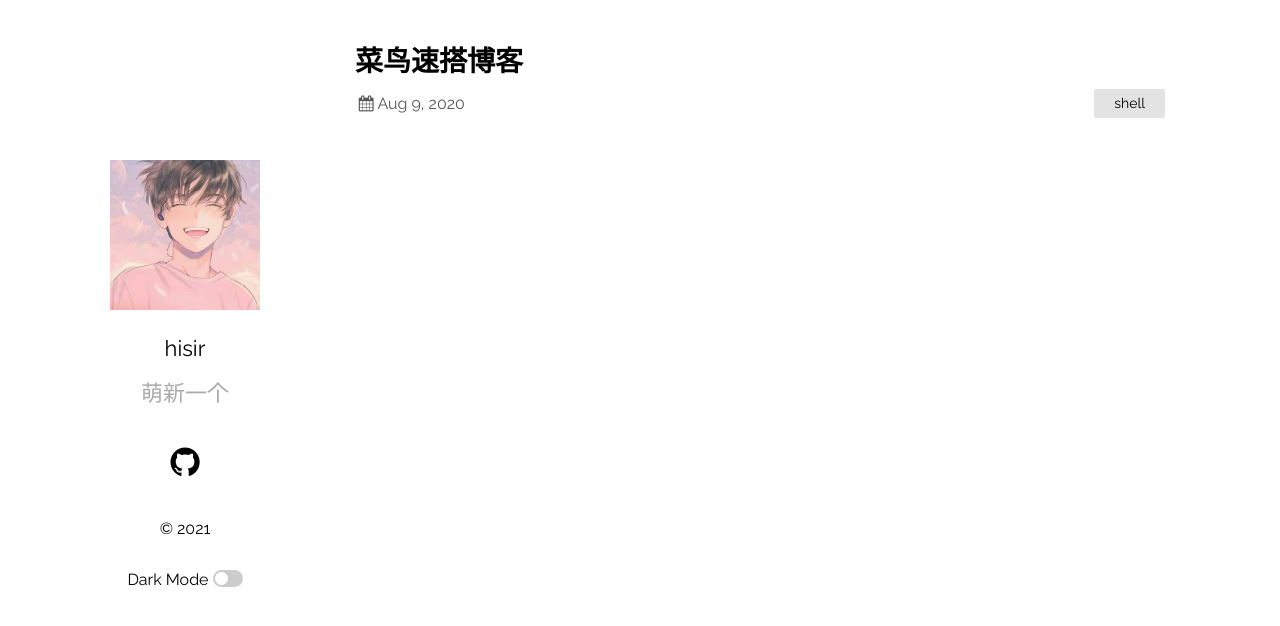
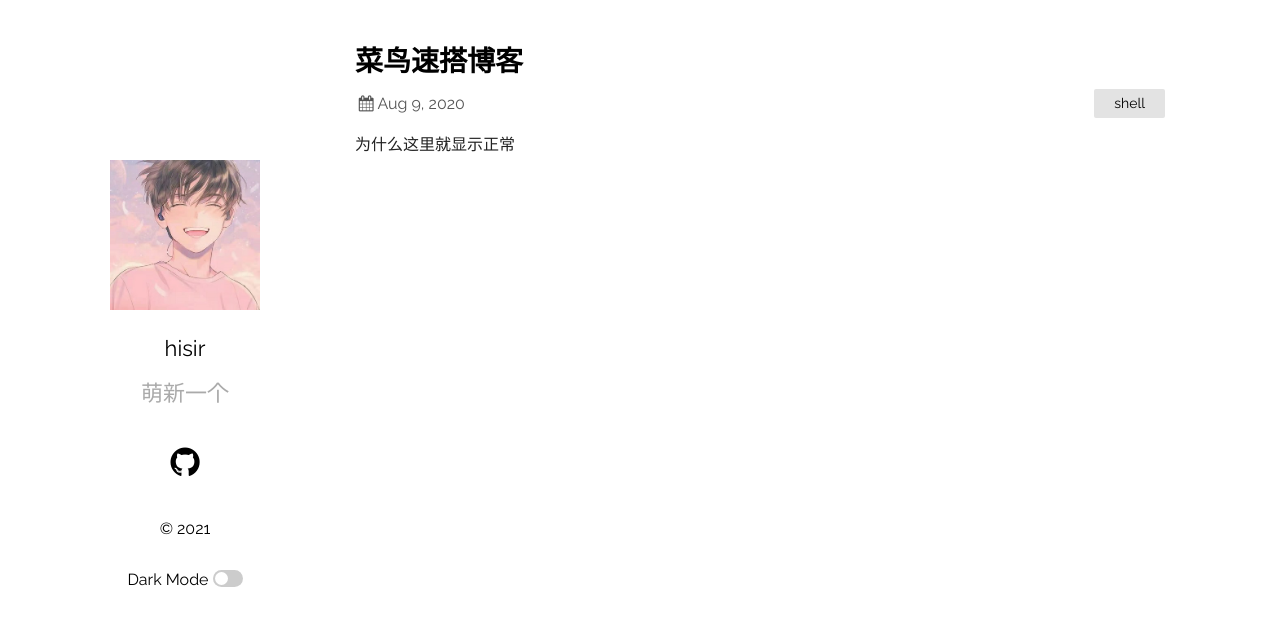
Before and after one commit to Hisir0909/Hisir0909.github.io, a Jekyll site: the page built from _posts/2020-8-9-bulid-myblog.markdown, in a window 1280 px wide. Shown: the top 626 px of the page. Built offline with Jekyll 4.4.1, drawn with Linux system fonts in a browser that asks for light colours.

Commit message:
Update 2020-8-9-bulid-myblog.markdown

```diff
--- a/_posts/2020-8-9-bulid-myblog.markdown
+++ b/_posts/2020-8-9-bulid-myblog.markdown
@@ -4,3 +4,4 @@ title: "菜鸟速搭博客"
 data: 2021-8-9 23:13:55 CST
 categories: shell
 ---
+为什么这里就显示正常
```
